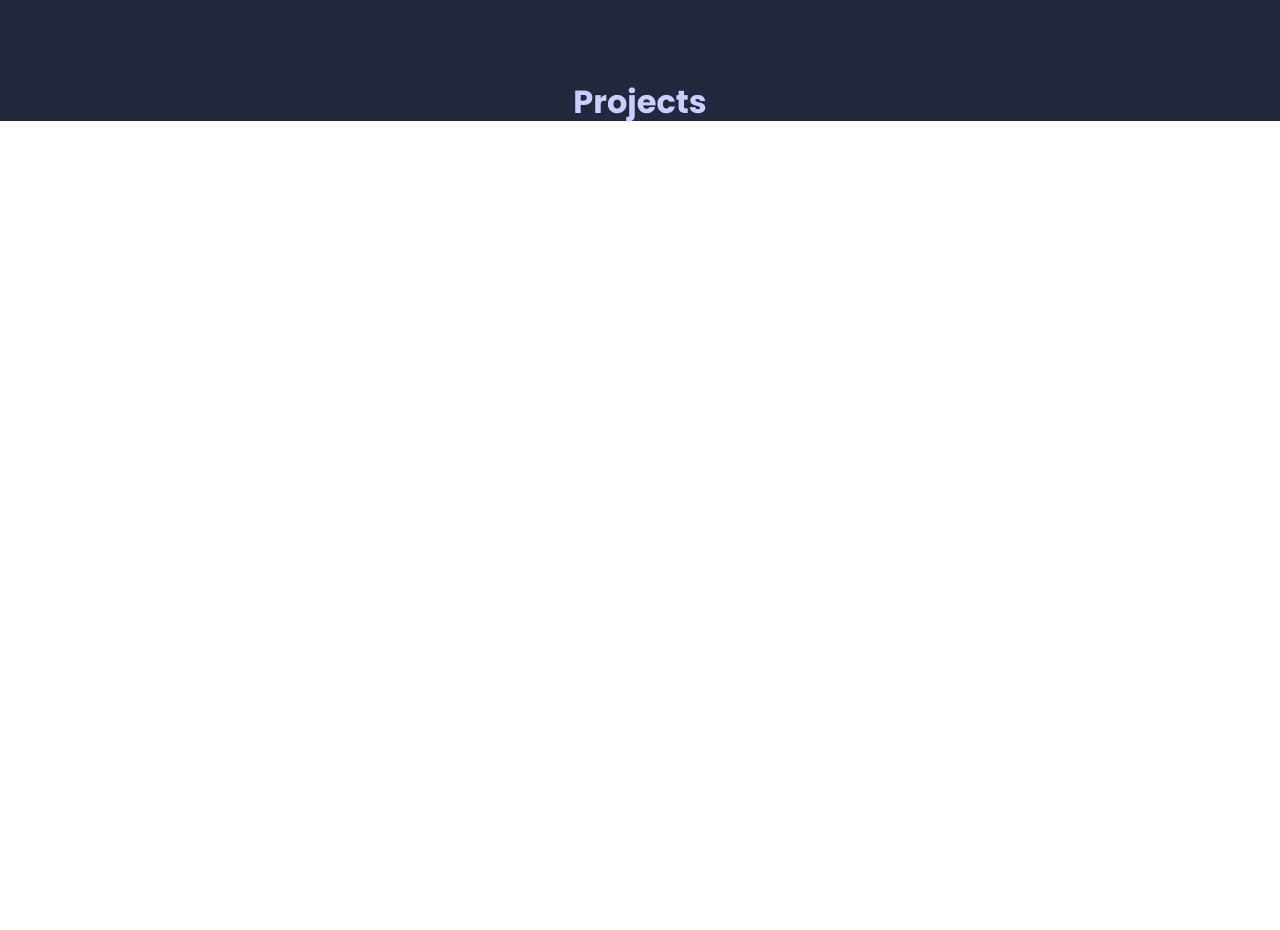
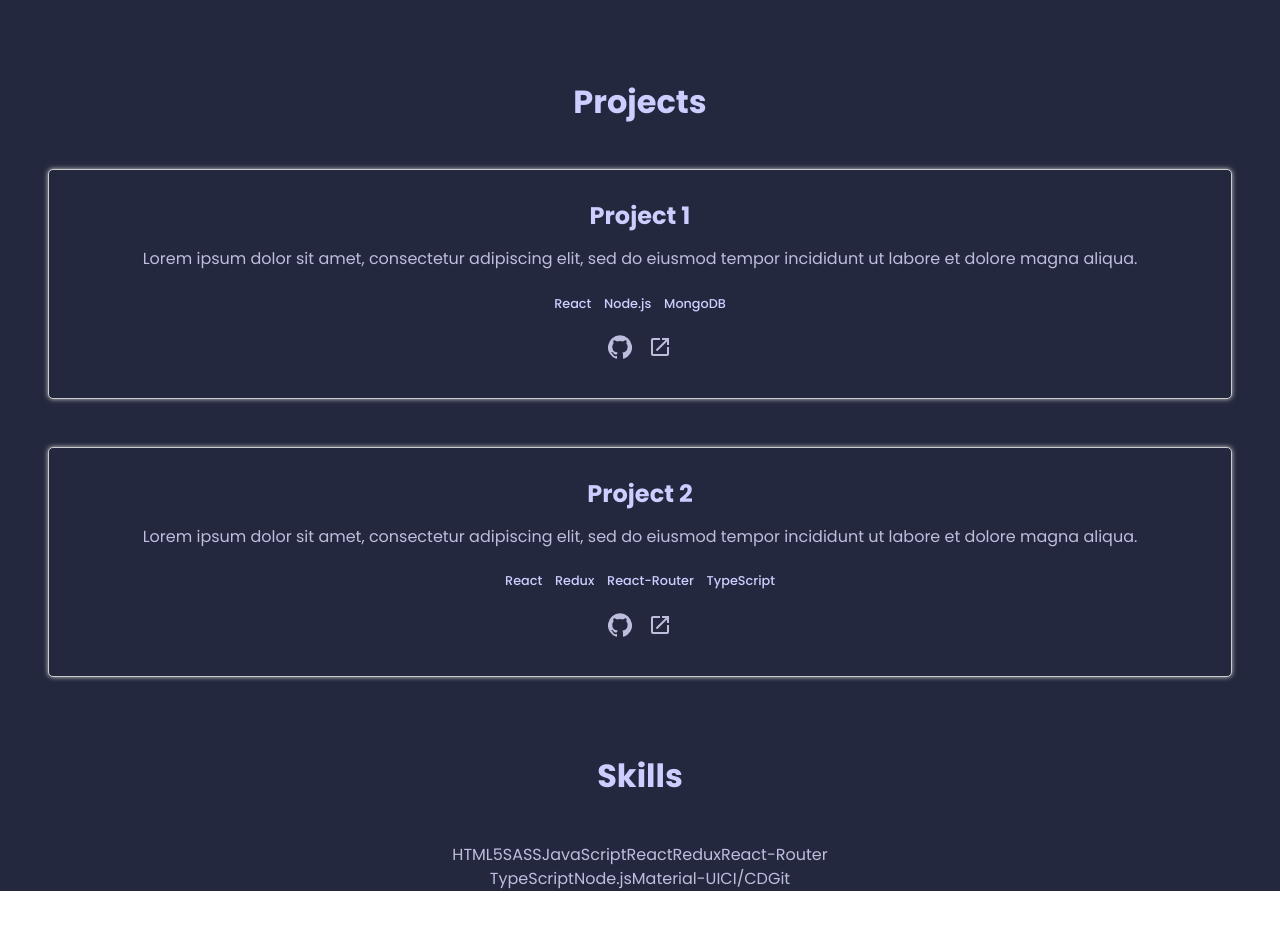
Before and after one commit to DanielVertlib/portfolio, a React (Create React App) app: page / in a window 1280 px wide. Shown: the part 460-1390 px from the top of the page. Before the commit the page ends 800 px from the top, so only its background shows below. Built offline with nearby package versions, Linux system fonts and the light colour scheme.

Commit message:
Added skills section and finished projects

```diff
--- a/src/App.js
+++ b/src/App.js
@@ -5,6 +5,7 @@
 import NavBar from "./components/NavBar/navbar"
 import About from "./pages/About/about"
 import Projects from "./pages/Projects/projects"
+import Skills from "./pages/Skills/skills"
 
 import './App.scss'
 
@@ -17,6 +18,7 @@ function App() {
       <NavBar />
       <About />
       <Projects />
+      <Skills />
     </div>
   )
 }
--- a/src/components/NavBar/navbar.scss
+++ b/src/components/NavBar/navbar.scss
@@ -1,6 +1,5 @@
 .navbar {
   height: 8em;
-  width: 100vw;
   margin: 0 auto;
   padding: 1rem 2rem;
   display: flex;
--- a/src/pages/Projects/projects.js
+++ b/src/pages/Projects/projects.js
@@ -1,9 +1,25 @@
 import React from 'react'
 
 import GitHubIcon from '@material-ui/icons/GitHub'
-import LinkedInIcon from '@material-ui/icons/LinkedIn'
+import LaunchIcon from '@material-ui/icons/Launch'
 
 import './projects.scss'
+
+// todo: move projects cards to a separate file
+const projects = [
+  {
+    title: 'Project 1',
+    description: 'Lorem ipsum dolor sit amet, consectetur adipiscing elit, sed do eiusmod tempor incididunt ut labore et dolore magna aliqua.',
+    stack: ['React', 'Node.js', 'MongoDB'],
+    projectLink: 'https://google.com'
+  },
+  {
+    title: 'Project 2',
+    description: 'Lorem ipsum dolor sit amet, consectetur adipiscing elit, sed do eiusmod tempor incididunt ut labore et dolore magna aliqua.',
+    stack: ['React', 'Redux', 'React-Router', 'TypeScript', ],
+    projectLink: 'https://google.com'
+  }
+]
 
 // todo: move social const to a separate file
 const social = {
@@ -13,22 +29,21 @@ const social = {
 const ProjectCard = ({ title, description, stack, projectLink }) => {
   return (
     <div className="project-card">
-      <div className="project-card-header">
       <div className="project-card-title">
         <h3>{title}</h3>
       </div>
       <div className="project-card-content">
         <p>{description}</p>
       </div>
-        <div className="project-card-tech">
-          <ul>
+      {/* <div className="project-card-tech"> */}
+        <ul className="project-card-tech">
           {stack.map((item, index) =>
             <li className="project-tech-item" key={index}>
               {item}
             </li>)
           }
         </ul>
-        </div>
+      {/* </div> */}
       <div className="project-card-links">
         <a
           href={social.github}
@@ -38,11 +53,10 @@ const ProjectCard = ({ title, description, stack, projectLink }) => {
         </a>
         <a
           href={projectLink}
-            aria-label='github'
+          aria-label='launch'
           className='link link-icon' >
-            <GitHubIcon />
+          <LaunchIcon />
         </a>
-        </div>
       </div>
     </div>
   )
@@ -53,9 +67,7 @@ const Projects = () => {
     <div className="projects">
       <h2 className="projects-title">Projects</h2>
       <div className="projects-grid">
-        <div className="project-card">
-
-        </div>
+        {projects.map((project, index) => <ProjectCard key={index} {...project} />)}
       </div>
     </div>
   )
--- a/src/pages/Projects/projects.scss
+++ b/src/pages/Projects/projects.scss
@@ -1,3 +1,5 @@
+@import '../../colors.scss';
+
 .projects {
   margin-top: 5em;
 
@@ -5,3 +7,58 @@
     text-align: center;
   }
 }
+
+.projects-grid {
+  margin-top: 3em;
+}
+
+.project-card {
+  margin: 3em;
+  padding: 2em;
+  border: 1px solid #ccc;
+  border-radius: 5px;
+  box-shadow: 0 0 5px #ccc;
+  transition: all 0.3s ease-in-out;
+
+  &:hover {
+    box-shadow: 0 0 10px #ccc;
+  }
+
+  .project-card-content {
+    text-align: center;
+    margin-top: 1em;
+  }
+  .project-card-title {
+    font-size: 1.5em;
+    font-weight: bold;
+    text-align: center;
+  }
+
+  .project-card-description {
+    margin-top: 1em;
+    text-align: center;
+  }
+
+  .project-card-links {
+    margin-top: 1em;
+    text-align: center;
+
+    a {
+      margin: 0 0.5em;
+    }
+  }
+
+  .project-card-tech {
+    margin-top: 1em;
+    display: flex;
+    flex-wrap: wrap;
+    justify-content: center;
+
+    .project-tech-item {
+      margin: 0.5em;
+      font-weight: 500;
+      font-size: .8rem;
+      color: $clr-fg-alt;
+    }
+  }
+}
--- /dev/null
+++ b/src/pages/Skills/skills.js
@@ -0,0 +1,35 @@
+import React from 'react'
+
+import './skills.scss'
+
+// todo: move skills const to a separate file
+const skills = [
+  'HTML5',
+  'SASS',
+  'JavaScript',
+  'React',
+  'Redux',
+  'React-Router',
+  'TypeScript',
+  'Node.js',
+  'Material-UI',
+  'CI/CD',
+  'Git'
+]
+
+const Skills = () => {
+  return (
+    <div className="skills">
+      <h2 className="skills-title">Skills</h2>
+      <ul className="skills-list">
+        {skills.map((item, index) =>
+          <li className="skills-item" key={index}>
+            {item}
+          </li>)
+        }
+      </ul>
+    </div>
+  )
+}
+
+export default Skills
--- /dev/null
+++ b/src/pages/Skills/skills.scss
@@ -0,0 +1,25 @@
+@import '../../colors.scss';
+
+.skills {
+  margin-top: 5em;
+
+  .skills-title {
+    text-align: center;
+  }
+
+  .skills-list {
+    max-width: 450px;
+    width: 95%;
+    margin: 3em auto;
+    display: flex;
+    flex-wrap: wrap;
+    justify-content: center;
+
+    .skills-list-item {
+      margin: 0.5em;
+      font-weight: 500;
+      font-size: .8rem;
+      color: $clr-fg-alt;
+    }
+  }
+}
```
Lines whose indentation alone changed are shown as unchanged.
